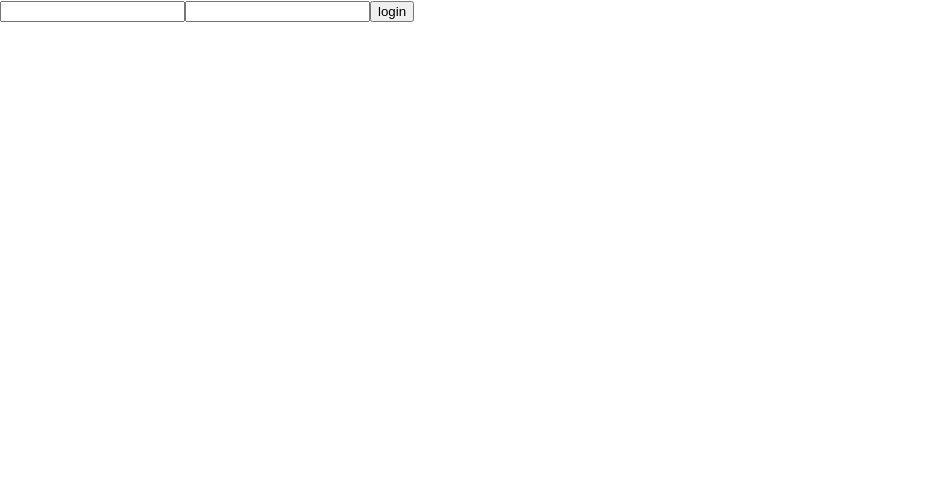
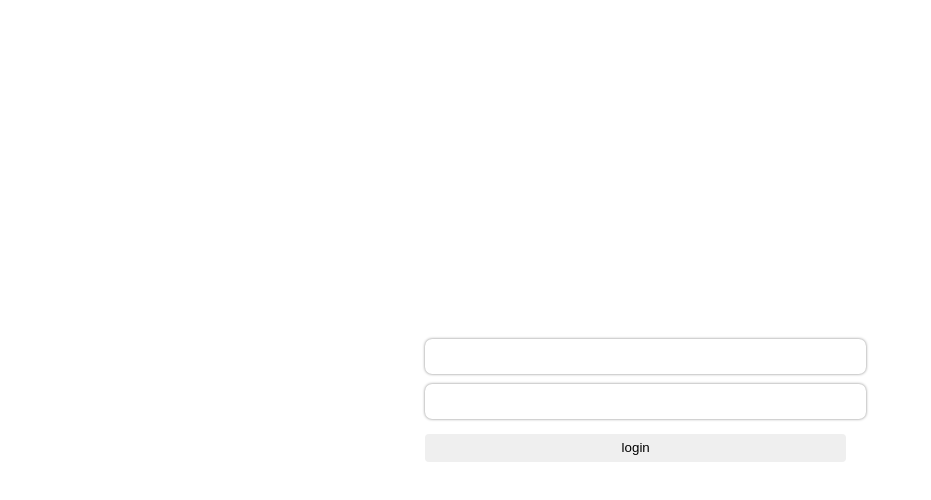
Before and after one commit to iamjooon2/MiniPooWeb, a React (Create React App) app in the folder front/: page /login in a window 1280 px wide. Shown: the top 500 px of the page, without its empty margins (0-931 px from the left). Built offline with nearby package versions, Linux system fonts and the light colour scheme.

Commit message:
add redux and redux and middleware

```diff
--- a/front/package.json
+++ b/front/package.json
@@ -10,8 +10,13 @@
     "http-proxy-middleware": "^2.0.1",
     "react": "^17.0.2",
     "react-dom": "^17.0.2",
+    "react-redux": "^7.2.6",
     "react-router-dom": "^6.2.1",
     "react-scripts": "5.0.0",
+    "redux": "^4.1.2",
+    "redux-promise": "^0.6.0",
+    "redux-thunk": "^2.4.1",
+    "styled-components": "^5.3.3",
     "web-vitals": "^2.1.0"
   },
   "scripts": {
--- a/front/src/components/LoginPage.js
+++ b/front/src/components/LoginPage.js
@@ -1,6 +1,7 @@
 import React, {useState} from 'react';
+import styled from 'styled-components';
+
 const LoginPage = () => {
-
 
   const [email, setEmail] = useState("");
   const [password, setPassword] = useState("");
@@ -26,13 +27,49 @@ const LoginPage = () => {
   }
   return (
     <>
-      <form onSubmit={onSubmitHandler}>
-        <input type = "email" value = {email} onChange = {onEmailHandler} />
-        <input type = "password" value = {password} onChange = {onPasswordHandler}/>
-        <button> login </button>
-      </form>
+      <Container>
+        <form onSubmit={onSubmitHandler}>
+          <InputBlock type = "email" value = {email} onChange = {onEmailHandler}/>
+          <InputBlock type = "password" value = {password} onChange = {onPasswordHandler}/>
+          <ButtonBlock> login </ButtonBlock>
+        </form>
+      </Container>
     </>
   )
 }
 
 export default LoginPage;
+
+const Container = styled.div`
+  display : flex;
+  justify-content: center;
+  align-items: center;
+  flex-direction : column;
+  width: 100vw;
+  height: 100vh;
+`;
+
+const InputBlock = styled.input`
+  padding : 10px;
+  justify-content: center;
+  align-items : center;
+  border-radius : 7px;
+  width : 98%;
+  border : none;
+  box-shadow : 0px 0px 3px gray;
+  margin-bottom : 10px;
+`;
+
+const ButtonBlock = styled.button`
+  margin-top : 5px;
+  padding : 4px;
+  border : 0px;
+  border-radius : 4px;
+  width : 98%;
+  height : 28px;
+  transition: .15s;
+  &:hover {
+    background-color : #6344C6;
+    color : #DADEE0;
+    cursor : pointer;
+`;
--- a/front/src/index.js
+++ b/front/src/index.js
@@ -4,12 +4,24 @@ import './index.css';
 import App from './App';
 import reportWebVitals from './reportWebVitals';
 import { BrowserRouter } from 'react-router-dom';
+import {Provider} from 'react-redux';
+import { applyMiddleware, createStore } from 'redux';
+import promiseMiddleware from 'redux-promise';
+import ReduxThunk from 'redux-thunk';
+import Reducer from './reducers';
+
+const createStoreWithMiddleware = applyMiddleware(promiseMiddleware, ReduxThunk)(createStore);
 
 ReactDOM.render(
-  <BrowserRouter>
-    <App />
-  </BrowserRouter>,
-  document.getElementById('root')
+  <Provider store = {createStoreWithMiddleware(Reducer,
+            window.__REDUX_DEVTOOLS_EXTENSION__ &&
+            window.__REDUX_DEVTOOLS_EXTENSION__()
+      )}>
+    <BrowserRouter>
+      <App />
+    </BrowserRouter>
+  </Provider>
+  ,document.getElementById('root')
 );
 
 // If you want to start measuring performance in your app, pass a function
--- /dev/null
+++ b/front/src/reducers/index.js
@@ -0,0 +1,9 @@
+import { combineReducers } from "redux";
+//import user from './user_reducers';
+
+const rootReducer = combineReducers({
+  //user
+
+})
+
+export default rootReducer;
```
Also changed, not shown: 2 other files (tests, documents, lock files or other folders).
